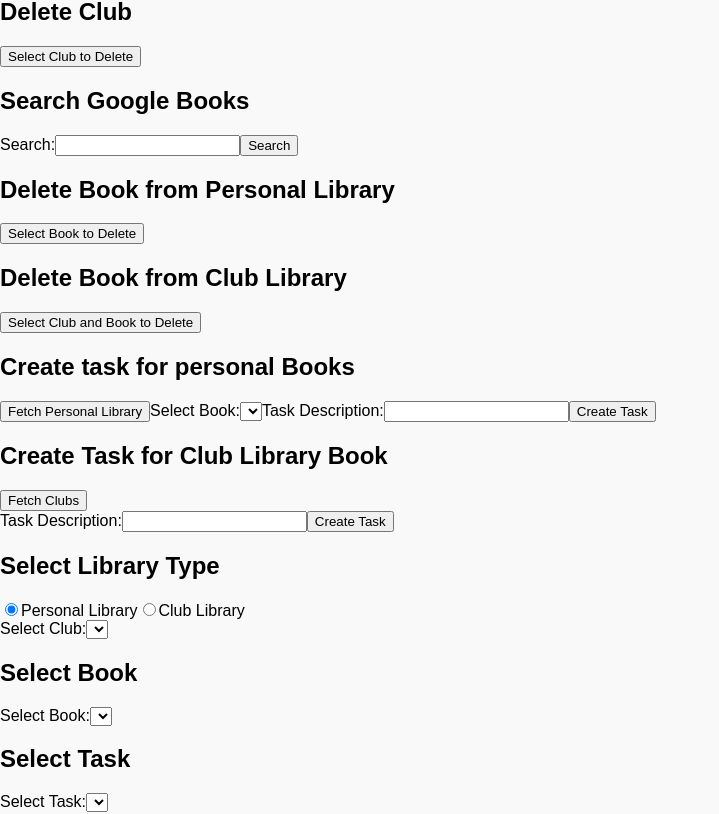
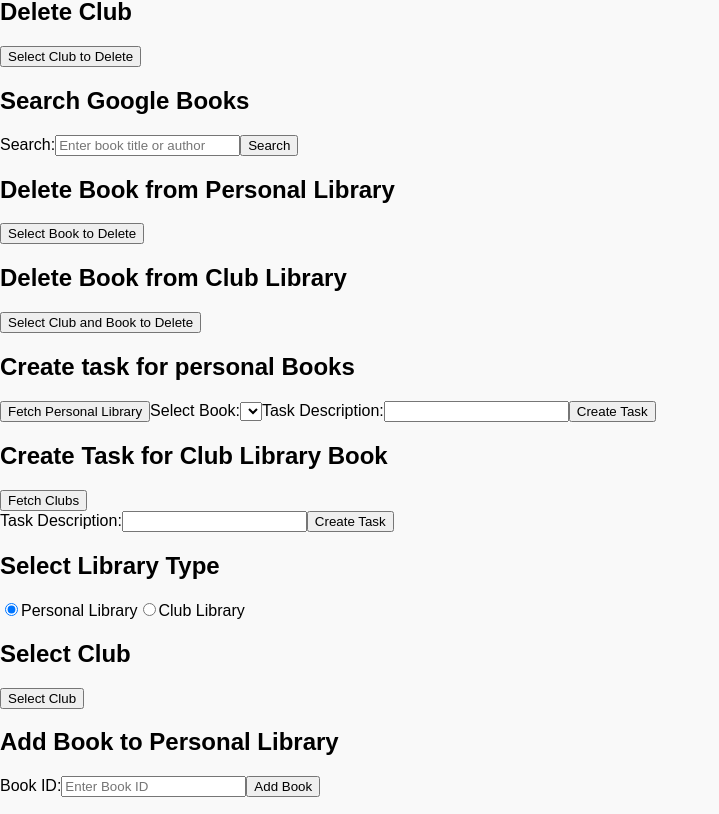
Before and after one commit to Quintin1999/BookMarkr, a React (Vite) app: page /debug in a window 1280 px wide. Shown: the part 1049-1863 px from the top of the page, without its empty margins (0-719 px from the left). Built offline with nearby package versions, Linux system fonts and the light colour scheme.

Commit message:
fleshed out debug page

```diff
--- a/src/debug/Debug.tsx
+++ b/src/debug/Debug.tsx
@@ -1,5 +1,34 @@
-import React from "react";
+import React,{useState} from "react";
+import { submitLoginForm,selectClub,searchBooks,addBookToPersonalLibrary } from "../scripts";
+import BookCard from "../components/BookCard";
+
+
+interface Book {
+  id: string;
+  title: string;
+  authors?: string[];
+  publishedDate?: string;
+  thumbnail?: string;
+}
+
 const Debug: React.FC = () => {
+
+  const [bookId, setBookId] = useState<string>(""); // State for the book ID input
+  const [message, setMessage] = useState<string | null>(null);
+
+  const handleAddBook = async (e: React.FormEvent<HTMLFormElement>) => {
+    e.preventDefault();
+    setMessage(null); // Clear previous messages
+
+    try {
+      await addBookToPersonalLibrary(bookId); // Add book using the script
+      setMessage("Book successfully added to your library!");
+    } catch (error) {
+      console.error("Error adding book to library:", error);
+      setMessage("Failed to add book. Please try again.");
+    }
+  };
+
     return(
         <div>
 <div id="root"></div>
@@ -22,18 +51,16 @@ const Debug: React.FC = () => {
 </form>
 
 
+{/* Login Form */}
 <h2>Login</h2>
-<form id="loginForm">
+      <form onSubmit={submitLoginForm}>
         <label htmlFor="loginEmail">Email:</label>
-  <input type="email" id="loginEmail" name="email" required /><br />
+        <input type="email" id="loginEmail" name="email" required />
+        <br />
 
         <label htmlFor="loginPassword">Password:</label>
-  <input
-    type="password"
-    id="loginPassword"
-    name="password"
-    required
-  /><br />
+        <input type="password" id="loginPassword" name="password" required />
+        <br />
         <button type="submit">Login</button>
       </form>
 
@@ -99,12 +126,13 @@ const Debug: React.FC = () => {
   </button>
 </div>
 
+{/*LEXI IF YOU WANT TO CHANGE HOW BOOKS ARE OUTPUT WHEN SEARCHED, LOOK HERE*/}
+<h2>Search Google Books</h2>
+  <form onSubmit={searchBooks}>
+        <label htmlFor="query">Search:</label>
+        <input type="text" id="query" placeholder="Enter book title or author" required />
 
-<h2>Search Google Books</h2>
-<form id="searchBooksForm">
-  <label htmlFor="query">Search:</label>
-  <input type="text" name="query" id="query" required />
-  <button type="button" id="searchBooksButton">Search</button>
+        <button type="submit">Search</button>
       </form>
       <div id="searchResults"></div>
 
@@ -162,10 +190,35 @@ const Debug: React.FC = () => {
 </form>
 
 
-<div id="clubSelectionContainer">
-  <label htmlFor="clubSelect">Select Club:</label>
-  <select id="clubSelect"></select>
-</div>
+{/* Select Club */}
+<h2>Select Club</h2>
+      <button
+        onClick={async () => {
+          const clubId = await selectClub();
+          if (clubId) {
+            alert(`Selected Club ID: ${clubId}`);
+          } else {
+            alert("No club selected.");
+          }
+        }}
+      >
+        Select Club
+      </button>
+
+{/* Add Book to Personal Library */}
+<h2>Add Book to Personal Library</h2>
+      <form onSubmit={handleAddBook}>
+        <label htmlFor="bookId">Book ID:</label>
+        <input
+          type="text"
+          id="bookId"
+          placeholder="Enter Book ID"
+          value={bookId}
+          onChange={(e) => setBookId(e.target.value)} // Update the book ID state
+          required
+        />
+        <button type="submit">Add Book</button>
+      </form>
 
 
 <h2>Select Book</h2>
--- a/src/scripts.ts
+++ b/src/scripts.ts
@@ -103,10 +103,13 @@ interface GoogleBooksResponse {
       title: string;
       authors?: string[];
       description?: string;
-      thumbnail?: string;
+      imageLinks?: {
+        thumbnail?: string; // This is where the thumbnail exists
+      };
     };
   }[];
 }
+
 // Function to search Google Books and handle UI updates
 export async function searchBooks(event: React.FormEvent<HTMLFormElement>): Promise<void> {
   event.preventDefault(); // Prevent the default form submission
@@ -140,6 +143,7 @@ export async function searchBooks(event: React.FormEvent<HTMLFormElement>): Prom
 
     if (data.items && data.items.length > 0) {
       // Display each book in the results
+      //LEXI IF YOU WANT TO CHANGE HOW THE BOOKS ARE OUTPUT WHEN SEARCHED, PLEASE LOOK HERE
       data.items.forEach((book) => {
         const bookDiv = document.createElement("div");
 
@@ -168,11 +172,15 @@ export async function searchBooks(event: React.FormEvent<HTMLFormElement>): Prom
         });
 
         // Display book information
+        const thumbnail = book.volumeInfo.imageLinks?.thumbnail || "/public/images/nobook.png";
+
         bookDiv.innerHTML = `
+          <img src="${thumbnail}" alt="Book cover" />
           <p><strong>${book.volumeInfo.title}</strong> by ${
           book.volumeInfo.authors?.join(", ") || "Unknown"
         }</p>
         `;
+
         bookDiv.appendChild(addToUserButton);
         bookDiv.appendChild(addToClubButton);
 
```
Also changed, not shown: public/images/nobook.png (added). Lines whose indentation alone changed are shown as unchanged.
